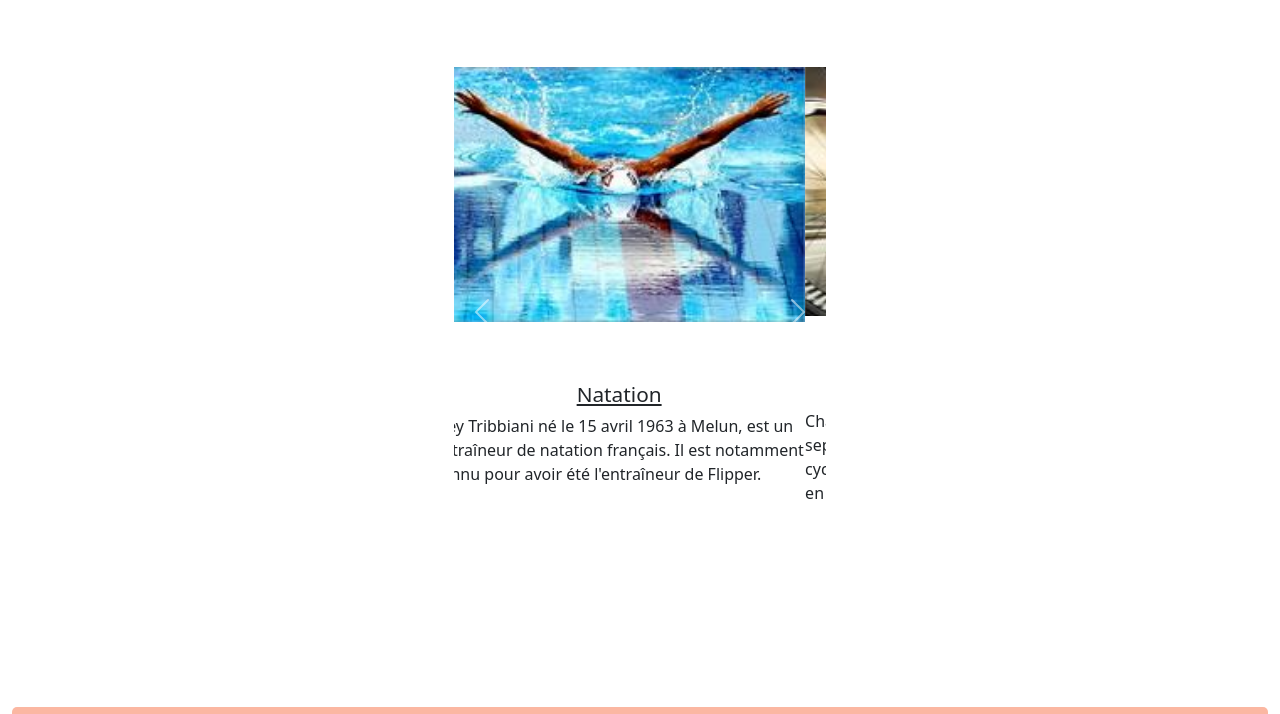
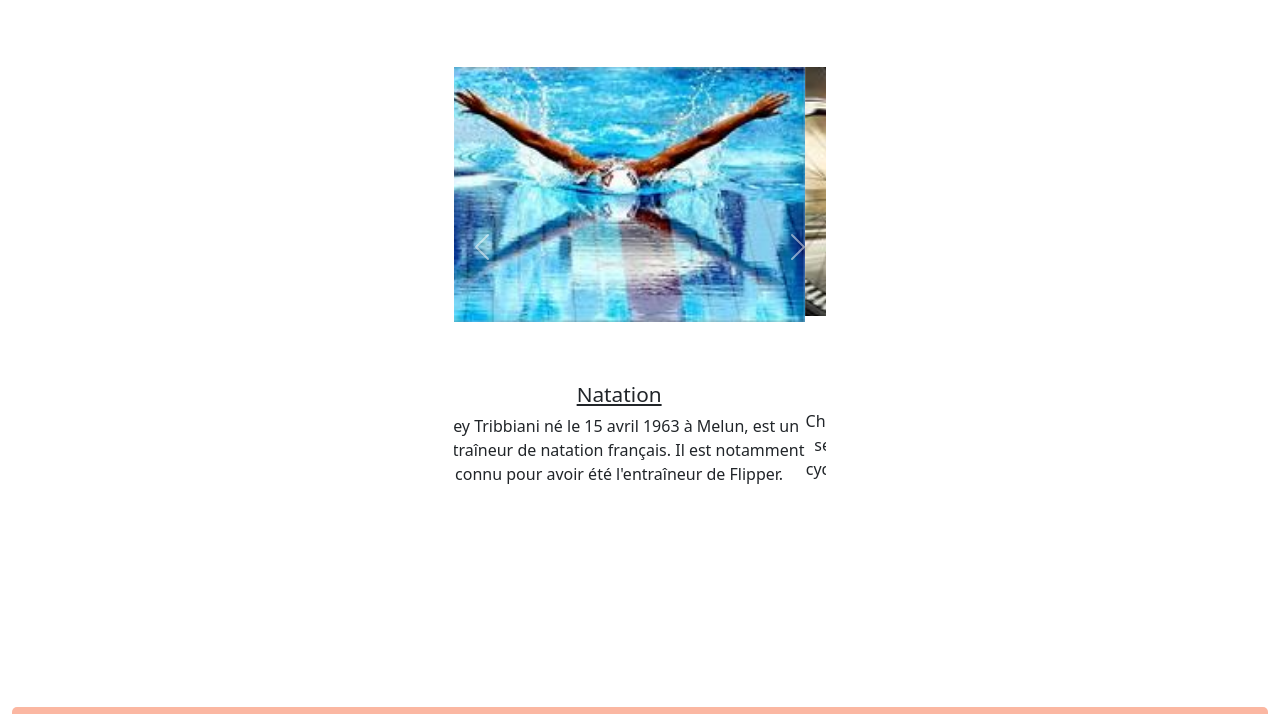
Before and after one commit to DavidZoLoCa/EvalHtmlCss, a plain HTML site: page Index.html in a window 1280 px wide. Shown: the part 1400-2114 px from the top of the page. Drawn offline with nearby package versions, Linux system fonts and the light colour scheme.

```diff
--- a/Style.css
+++ b/Style.css
@@ -79,7 +79,10 @@ h2
   height: 500px;
 
 }
-
+.CoachNames
+{
+  text-align: center;
+}
 .CoachSports
 {
   font-size: 2.6vh;
@@ -89,7 +92,7 @@ h2
 }
 #IconButton
 {
-  margin-bottom: 10px;
+  margin-bottom: 140px;
 }
 
 /*---Evenement--*/
```
